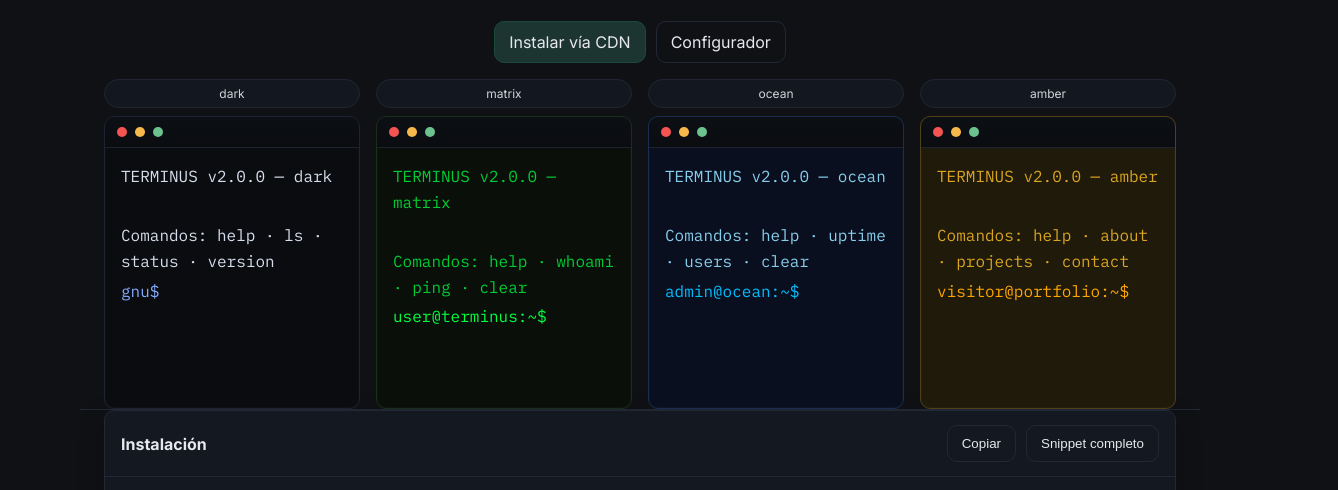
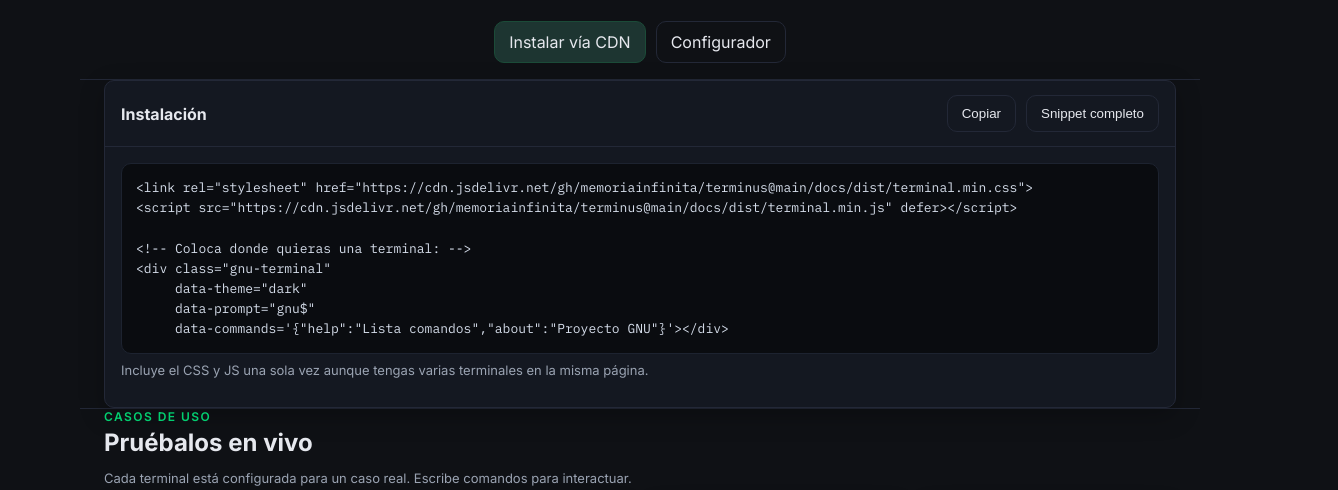
Before and after one commit to memoriainfinita/terminus, a website: page docs/index.html in a window 1280 px wide. Shown: the part 258-748 px from the top of the page, 1338 px wide, since content can reach past the window. Drawn offline with Linux system fonts and the light colour scheme.

Commit message:
chore: remove hero theme grid, covered by live examples

```diff
--- a/docs/index.html
+++ b/docs/index.html
@@ -45,36 +45,6 @@
           </div>
         </div>
 
-        <div class="grid grid-4 mb-6">
-          <div>
-            <span class="pill" style="display: block; text-align: center; margin-bottom: 8px;">dark</span>
-            <div class="gnu-terminal" id="hero-dark" data-theme="dark" data-prompt="gnu$"
-                 data-welcome="TERMINUS v2.0.0 — dark&#10;&#10;Comandos: help · ls · status · version"
-                 data-commands='{"help":"help · ls · status · version · clear","ls":"terminal.js  terminal.css  README.md  docs/","status":"build: ok | dependencies: 0 | bundle: 12.4 KB","version":"Terminus v2.0.0"}'
-                 style="min-height: 280px;"></div>
-          </div>
-          <div>
-            <span class="pill" style="display: block; text-align: center; margin-bottom: 8px;">matrix</span>
-            <div class="gnu-terminal" id="hero-matrix" data-theme="matrix" data-prompt="user@terminus:~$"
-                 data-welcome="TERMINUS v2.0.0 — matrix&#10;&#10;Comandos: help · whoami · ping · clear"
-                 data-commands='{"help":"help · whoami · ping · clear","whoami":"memoriainfinita","ping":"64 bytes from terminal.local: icmp_seq=0 time=1.2ms"}'
-                 style="min-height: 280px;"></div>
-          </div>
-          <div>
-            <span class="pill" style="display: block; text-align: center; margin-bottom: 8px;">ocean</span>
-            <div class="gnu-terminal" id="hero-ocean" data-theme="ocean" data-prompt="admin@ocean:~$"
-                 data-welcome="TERMINUS v2.0.0 — ocean&#10;&#10;Comandos: help · uptime · users · clear"
-                 data-commands='{"help":"help · uptime · users · clear","uptime":"up 47 days, 3:21  load: 0.12 0.08 0.05","users":"root  pts/0  2026-04-02  [localhost]"}'
-                 style="min-height: 280px;"></div>
-          </div>
-          <div>
-            <span class="pill" style="display: block; text-align: center; margin-bottom: 8px;">amber</span>
-            <div class="gnu-terminal" id="hero-amber" data-theme="amber" data-prompt="visitor@portfolio:~$"
-                 data-welcome="TERMINUS v2.0.0 — amber&#10;&#10;Comandos: help · about · projects · contact"
-                 data-commands='{"help":"help · about · projects · contact · clear","about":"Full Stack Developer | Open Source","projects":"terminus · portfolio · API gateway","contact":"hola@memoriainfinita.dev"}'
-                 style="min-height: 280px;"></div>
-          </div>
-        </div>
       </section>
 
       <!-- =============================================
```
